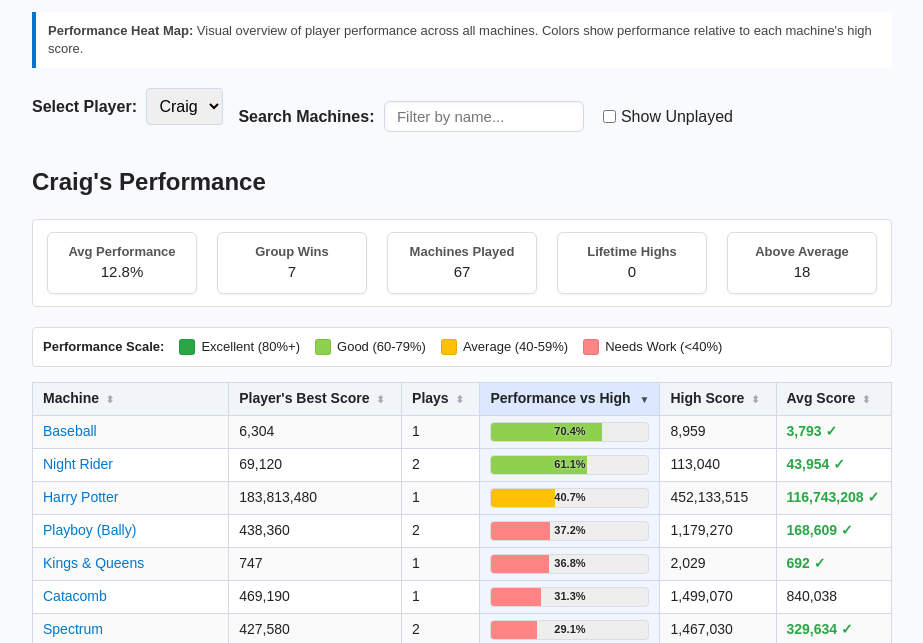
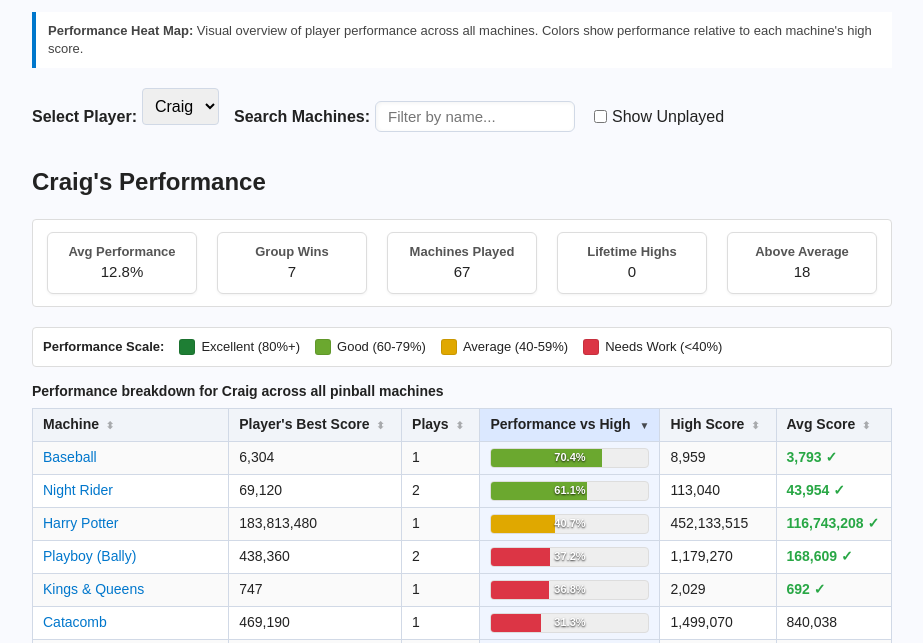
Before and after one commit to zxspectrum16kk/pinball_scores, a plain HTML site: page index.html in a window 1280 px wide. Shown: the part 132-775 px from the top of the page, without its empty margins (178-1101 px from the left). Drawn offline with Linux system fonts and the light colour scheme.

Commit message:
Implement Player Performance improvements: search filter, table caption, accessibility enhancements, and layout alignment

```diff
--- a/index.html
+++ b/index.html
@@ -35,14 +35,14 @@
     </div>
 
     <div class="controls" style="margin-bottom: 20px; display: flex; flex-wrap: wrap; gap: 15px; align-items: center;">
-      <div>
+      <div style="display: flex; align-items: center;">
         <label for="player-select-heatmap" style="margin-right: 5px; font-weight: bold;">Select Player:</label>
         <select id="player-select-heatmap">
           <option value="">-- Loading --</option>
         </select>
       </div>
 
-      <div>
+      <div style="display: flex; align-items: center;">
         <label for="machine-search" style="margin-right: 5px; font-weight: bold;">Search Machines:</label>
         <input type="search" id="machine-search" placeholder="Filter by name..." style="width: 200px;">
       </div>
--- a/styles.css
+++ b/styles.css
@@ -720,33 +720,34 @@ details summary+input#machine-filter {
     left: 50%;
     transform: translate(-50%, -50%);
     font-size: 11px;
-    color: #222;
-    text-shadow: 0 0 2px rgba(255, 255, 255, 0.8);
+    color: #fff;
+    /* White text for better contrast on dark bars */
+    text-shadow: 0 1px 2px rgba(0, 0, 0, 0.8);
+    /* Stronger shadow for readability */
     font-weight: bold;
     white-space: nowrap;
 }
 
-/* Heatmap Colors */
+/* Heatmap Colors - WCAG AA Compliant */
 .perf-excellent {
-    background-color: #28a745;
+    background-color: #1e7e34;
+    /* Darker green for better contrast */
 }
 
-/* Green */
 .perf-good {
-    background-color: #8fd14f;
+    background-color: #6ba82f;
+    /* Medium green with better contrast */
 }
 
-/* Light Green */
 .perf-average {
-    background-color: #ffc107;
+    background-color: #e0a800;
+    /* Darker yellow/amber for better contrast */
 }
 
-/* Yellow */
 .perf-poor {
-    background-color: #ff8585;
+    background-color: #dc3545;
+    /* Darker red for better contrast */
 }
-
-/* Red */
 
 @media (max-width: 600px) {
     .heatmap-legend {
--- a/ui-heatmap.js
+++ b/ui-heatmap.js
@@ -214,6 +214,7 @@ export function renderPlayerHeatmapPage(machines, stats) {
 
       <div class="table-wrapper">
         <table id="heatmap-table" class="heatmap-table">
+          <caption>Performance breakdown for ${playerName} across all pinball machines</caption>
           <thead>
             <tr>
               <th>Machine</th>
@@ -241,6 +242,7 @@ export function renderPlayerHeatmapPage(machines, stats) {
       const bestDisplay = m.played ? fmtNumber(m.best) : '-';
       const playsDisplay = m.played ? m.plays : '-';
       const pctDisplay = m.played ? m.performancePercent.toFixed(1) + '%' : '-';
+      const perfLabel = m.played ? getPerformanceLabel(m.performancePercent) : '';
       const barStyle = m.played ? `width: ${perfBar}%` : 'width: 0%';
       const barClass = m.played ? perfClass : '';
 
@@ -249,7 +251,7 @@ export function renderPlayerHeatmapPage(machines, stats) {
           <td><a href="machine.html?machine=${encodeURIComponent(m.machine)}">${m.machine}</a></td>
           <td>${bestDisplay}${trophy}</td>
           <td>${playsDisplay}</td>
-          <td class="perf-cell">
+          <td class="perf-cell" title="${perfLabel}">
             <div class="perf-bar-container">
               <div class="perf-bar ${barClass}" style="${barStyle}"></div>
               <span class="perf-text">${pctDisplay}</span>
@@ -281,4 +283,11 @@ export function renderPlayerHeatmapPage(machines, stats) {
     if (percent >= 40) return 'perf-average';
     return 'perf-poor';
   }
+
+  function getPerformanceLabel(percent) {
+    if (percent >= 80) return 'Excellent';
+    if (percent >= 60) return 'Good';
+    if (percent >= 40) return 'Average';
+    return 'Needs Work';
+  }
 }
```
